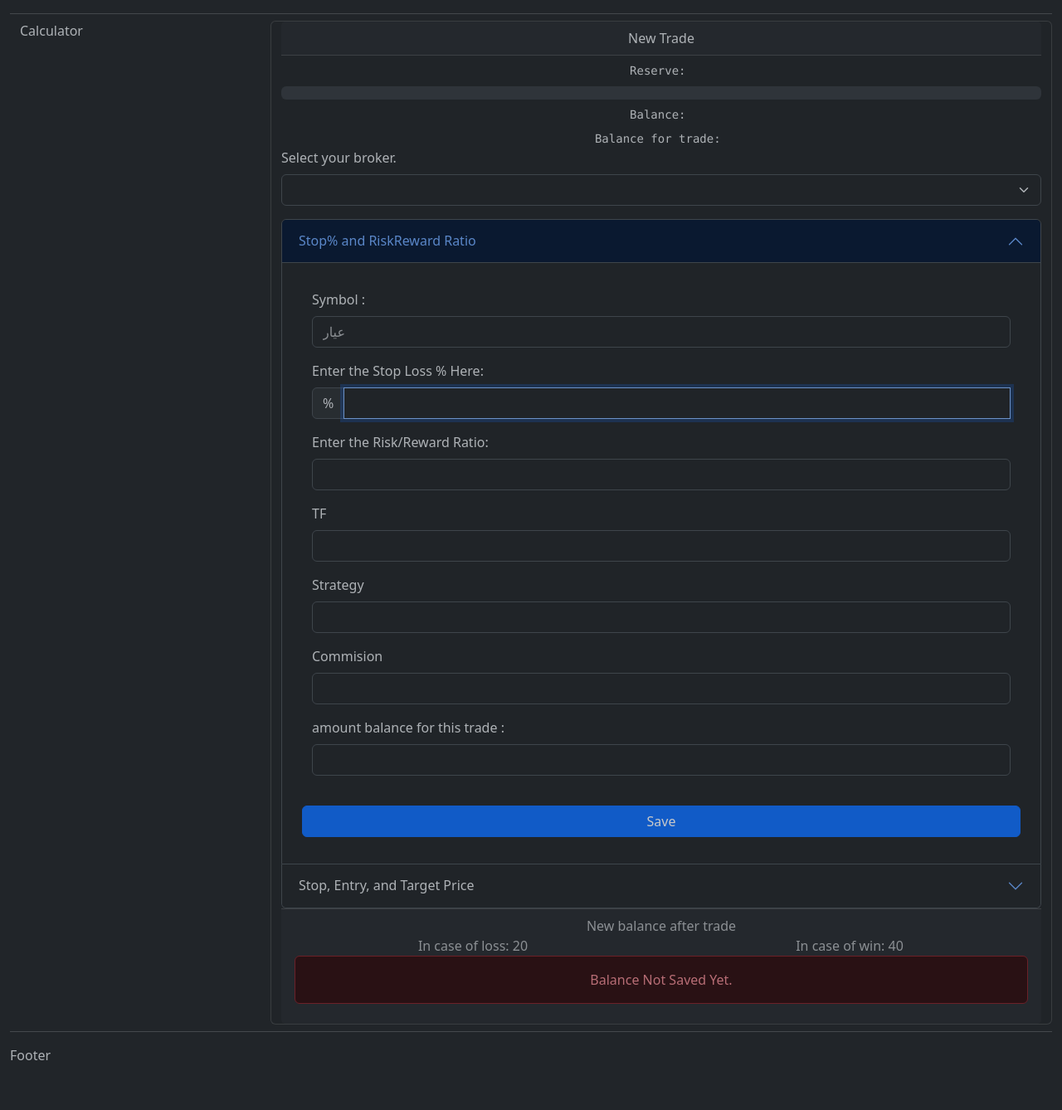
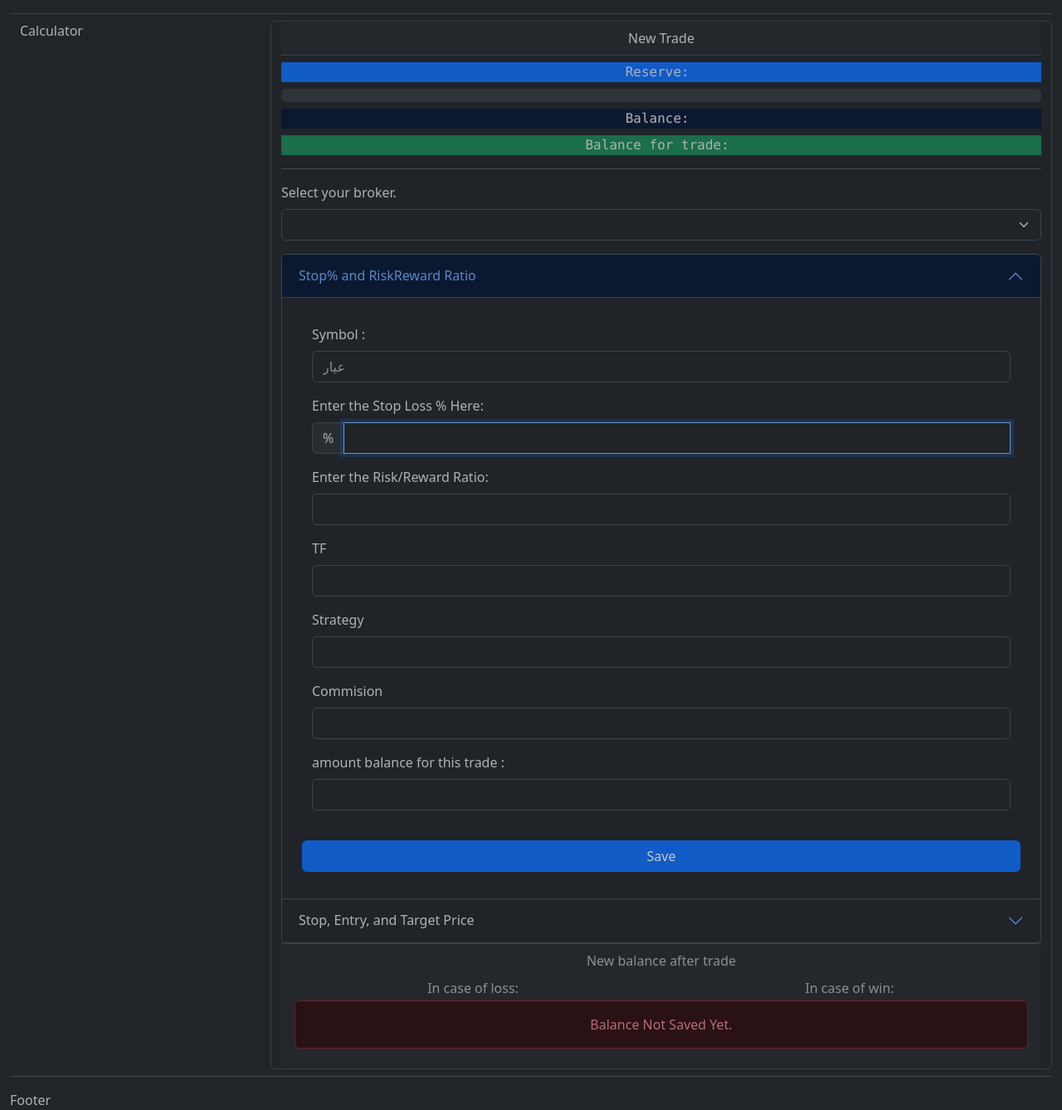
Before and after one commit to sdsaati/risk-manager, a Django app: page /trade/new/ in a window 1280 px wide. Shown: the part 46-1384 px from the top of the page at 83% size. Before the commit the page ends 1324 px from the top, so only its background shows below. Run offline with Django 5.2, Linux system fonts and the light colour scheme; the visitor is signed in with stand-in values (Sample User, id 1); data comes from the database, SQL or seed files in the repository; data that the repository does not hold is empty; some libraries are stand-ins or nearby versions.

Commit message:
UI has modified

```diff
--- a/src/risk_manager/trade/templates/trade/new_bot.html
+++ b/src/risk_manager/trade/templates/trade/new_bot.html
@@ -3,8 +3,8 @@
 {% block trade_bot_position %}
   <div class="row d-flex text-center">
     <div class="col-12 w-100">{% trans "New balance after trade" %}</div>
-    <div class="col-6">{% trans "In case of loss" %}: <span id="loss">20</span></div>
-    <div class="col-6">{% trans "In case of win" %}: <span id="win">40</span></div>
+    <div class="col-6">{% trans "In case of loss" %}: <span id="loss" class="text-warning fs-4"></span></div>
+    <div class="col-6">{% trans "In case of win" %}: <span id="win" class="text-info fs-4"></span></div>
     <div class="col text-center">
       {% if msg is not None %}
         <div class="alert alert-success">{% trans "Balance Saved." %}</div>
--- a/src/risk_manager/trade/templates/trade/new_top.html
+++ b/src/risk_manager/trade/templates/trade/new_top.html
@@ -74,13 +74,14 @@
       }
     }
   </script>
-  <pre class="px-1 py-0 m-2 text-center">{% trans "Reserve" %}: <span class="m-0" id="place-reserve"></span></pre>
+  <pre class="px-1 py-0 my-2 text-center bg-primary fs-6 mx-auto w-100">{% trans "Reserve" %}: <span class="m-0" id="place-reserve"></span></pre>
   <div class="progress m-0 align-middle" role="progressbar" aria-label="" aria-valuemin="0" aria-valuemax="100">
-    <div id="progress-reserve" class="progress-bar progress-bar-striped progress-bar-animated bg-info align-middle fs-6 font-monospace m-0 p-0" style="width: 0%"></div>
+    <div id="progress-reserve" class="progress-bar progress-bar-striped progress-bar-animated bg-warning-subtle align-middle fs-6 font-monospace m-0 p-0" style="width: 0%"></div>
   </div>
 
-  <pre class="px-1 py-0 mt-2 mb-0 text-center">{% trans "Balance" %}: <span class="m-0" id="place-balance"></span></pre>
-  <pre class="px-1 py-0 mt-2 mb-0 text-center">{% trans "Balance for trade" %}: <span class="m-0" id="place-available"></span></pre>
+  <pre class="px-1 py-0 my-2 mb-0 text-center bg-primary-subtle fs-6 mx-auto w-100">{% trans "Balance" %}: <span class="m-0" id="place-balance"></span></pre>
+  <pre class="px-1 py-0 my-2 mb-0 text-center bg-success fs-6 mx-auto w-100">{% trans "Balance for trade" %}: <span class="m-0" id="place-available"></span></pre>
+  <hr></hr>
   <div class="mb-3">
     <label for="broker" class="form-label">{% trans "Select your broker." %}</label>
     <select name='broker' id="broker" onchange="handleSelectChange(this)" class="form-select" required>
```
Also changed, not shown: src/risk_manager/trade/trade_states.py (+9 -0 lines).
